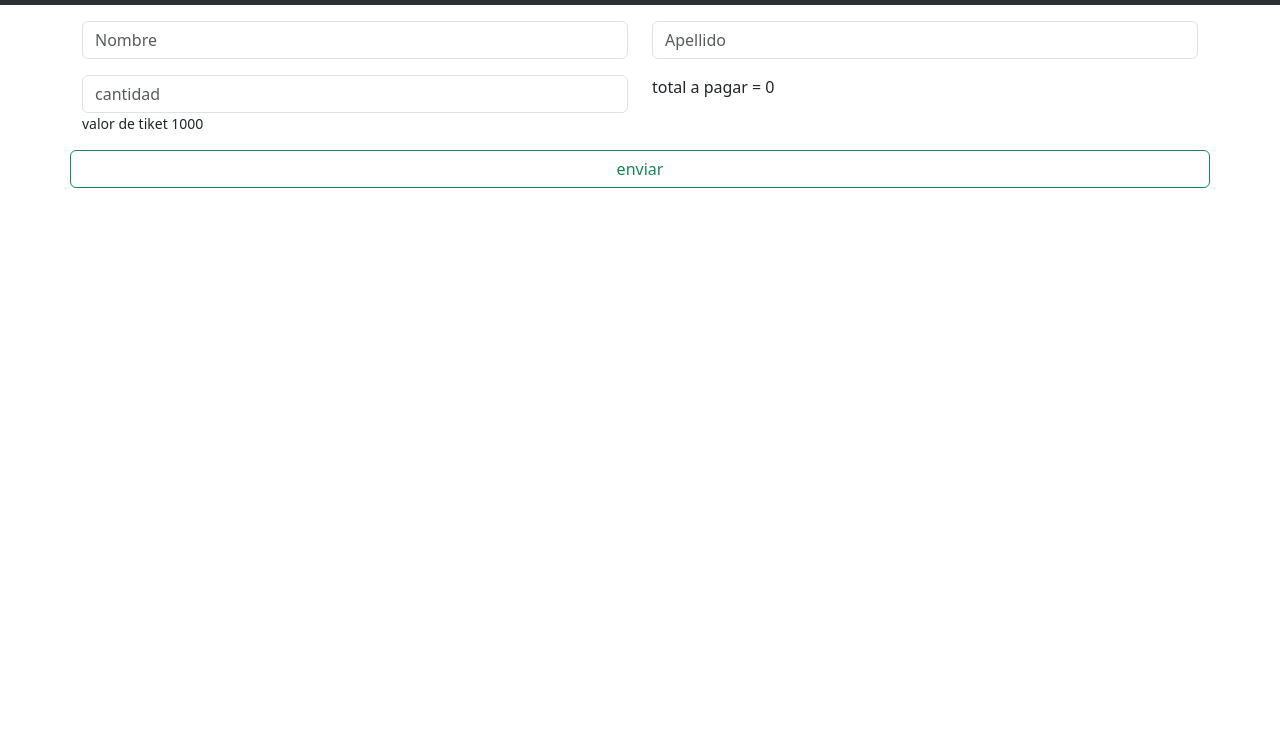
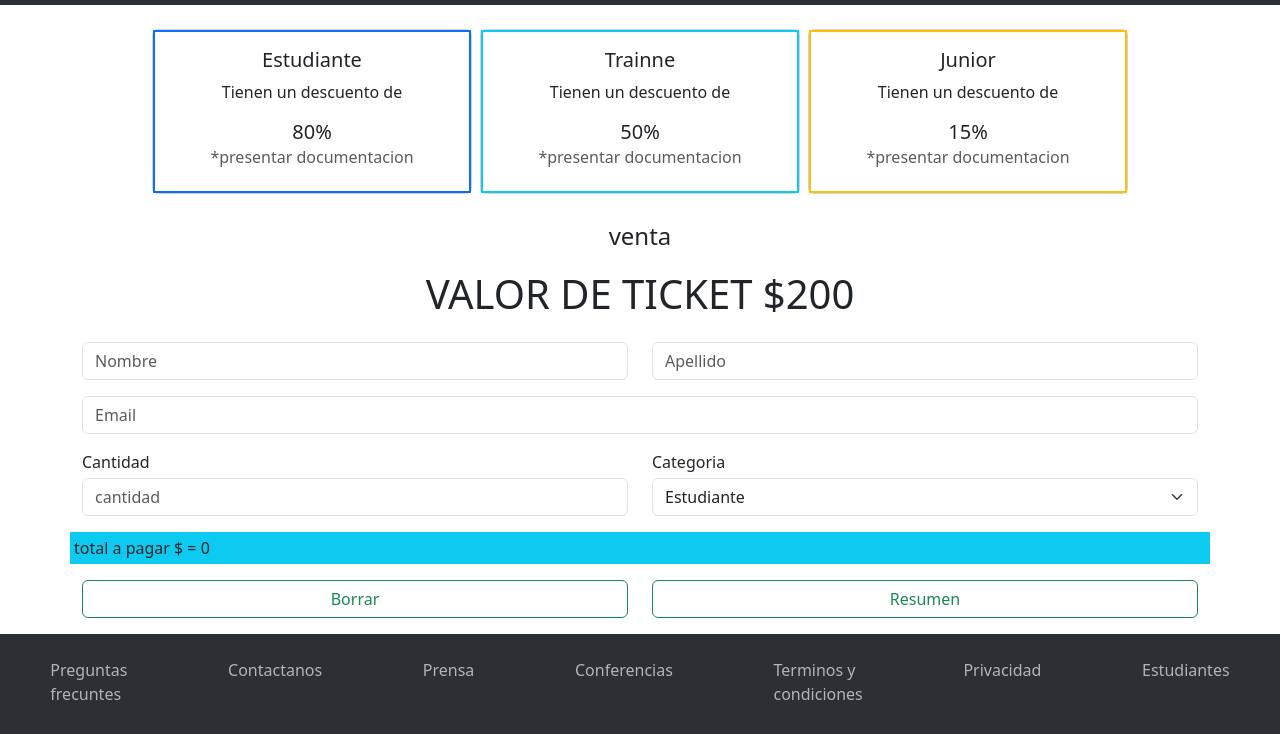
Before and after one commit to misael571/integrador_23564, a plain HTML site: page tiket/compraTiket.html in a window 1280 px wide. Shown: the part 85-819 px from the top of the page. Drawn offline with nearby package versions, Linux system fonts and the light colour scheme; files that its build step writes are made by us from their sources.

Commit message:
modificadion de compra de ticket

```diff
--- a/tiket/compraTiket.html
+++ b/tiket/compraTiket.html
@@ -44,6 +44,42 @@
     </header>
 
     <main>
+        <!--categorias-->
+        <div class="d-flex justify-content-center flex-wrap my-4  ">
+            <div class="card" style="width: 20rem;">
+                <div class="card-body text-center border border-primary border-2 ">
+                    <h5 class="card-title">Estudiante</h5>
+                    <p class="card-text">Tienen un descuento de</p>
+                    <h5 class="card-title">80%</h5>
+                    <h6 class="card-subtitle mb-2 text-body-secondary">*presentar documentacion</h6>
+                </div>
+            </div>
+            <div class="card mx-2 " style="width: 20rem; ">
+                <div class="card-body text-center border border-info border-2">
+                    <h5 class="card-title">Trainne</h5>
+                    <p class="card-text">Tienen un descuento de</p>
+                    <h5 class="card-title">50%</h5>
+                    <h6 class="card-subtitle mb-2 text-body-secondary">*presentar documentacion</h6>
+                </div>
+            </div>
+            <div class="card" style="width: 20rem;">
+                <div class="card-body text-center border border-warning border-2">
+                    <h5 class="card-title">Junior</h5>
+                    <p class="card-text">Tienen un descuento de</p>
+                    <h5 class="card-title">15%</h5>
+                    <h6 class="card-subtitle mb-2 text-body-secondary">*presentar documentacion</h6>
+                </div>
+            </div>
+        </div>
+        <!--titulo-->
+        <div class="container text-center ">
+            <div class="row">
+                <p class="fs-4 ">venta</p>
+            </div>
+            <div class="row">
+                <h2 class="fs-1 ">VALOR DE TICKET $200</h2>
+            </div>
+        </div>
         <!--formulario de compra-->
         <div class="container my-3 ">
             <form action="../server/procesarcompra.html" method="post" class="needs-validation" novalidate>
@@ -61,18 +97,55 @@
                         </div>
                     </div>
                 </div>
+                <div class="row mb-3">
+                    <div class="col ">
+                        <input class="form-control" name="email" id="email" type="email" placeholder="Email" required>
+                        <div class="invalid-feedback">
+                            Por favor ingrese un email valido
+                        </div>
+                    </div>
+                </div>
                 <div class="row mb-3 ">
                     <div class="col">
+                        <label for="cantidad" class="mb-1 ">Cantidad</label>
                         <input class="form-control" name="cantidad" id="cantidad" onchange="total()" onkeyup="total()" type="number" placeholder="cantidad" min="1" required>
-                        <div class="small fw-lighter">valor de tiket 1000</div>
                     </div>
-                    <div class="col">total a pagar = <span id="total">0</span> </div>
+                    <div class="col">
+                        <label for="categoria" class="mb-1">Categoria</label>
+                        <select class="form-select" name="categoria" id="categoria">
+                            <option value="estudiante">Estudiante</option>
+                            <option value="trainee">Trainne</option>
+                            <option value="junior">Junior</option>
+                        </select>
+                    </div>
+                </div>
+                <div class="row ">
+                    <div class="col mb-3 bg-info p-1 ">
+                        total a pagar $ = <span id="total">0</span>
+                    </div>
                 </div>
                 <div class="row">
-                    <input type="submit" value="enviar" class="btn btn-outline-success">
+                    <div class="col d-grid ">
+                        <input type="button" value="Borrar" class="btn btn-outline-success">
+                    </div>
+                    <div class="col d-grid ">
+                        <input type="button" value="Resumen" class="btn btn-outline-success">
+                    </div>
                 </div>
             </form>
         </div>
+        <!--footer-->
+        <footer class="py-3 bg-body-tertiary"  data-bs-theme="dark" >
+            <ul class="nav justify-content-center pb-1 justify-content-around ">
+                <li class="nav-item"><a href="#" class="nav-link px-2 text-body-secondary">Preguntas <br>frecuntes</a></li>
+                <li class="nav-item"><a href="#" class="nav-link px-2 text-body-secondary">Contactanos</a></li>
+                <li class="nav-item"><a href="#" class="nav-link px-2 text-body-secondary">Prensa</a></li>
+                <li class="nav-item"><a href="#" class="nav-link px-2 text-body-secondary">Conferencias</a></li>
+                <li class="nav-item"><a href="#" class="nav-link px-2 text-body-secondary">Terminos y<br> condiciones</a></li>
+                <li class="nav-item"><a href="#" class="nav-link px-2 text-body-secondary">Privacidad</a></li>
+                <li class="nav-item"><a href="#" class="nav-link px-2 text-body-secondary">Estudiantes</a></li>
+            </ul>
+        </footer>
     </main>
 
 
```
